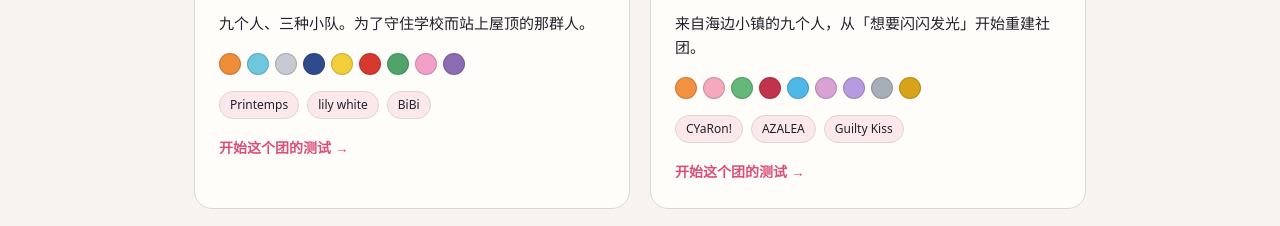
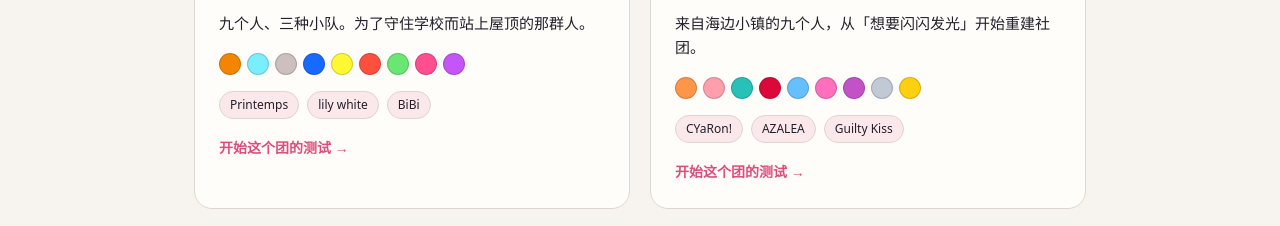
Before and after one commit to AyaseEli-Bing/lovelive-quiz, a plain HTML site: page index.html in a window 1280 px wide. Shown: the part 385-611 px from the top of the page. Drawn offline with Linux system fonts and the light colour scheme.

Commit message:
data: 应援色改用 LLWiki 應援色列表色值；小鸟/善子色名与色值不符加标注

```diff
--- a/data.js
+++ b/data.js
@@ -37,112 +37,111 @@ export const GROUPS = {
 export const MEMBERS = {
   honoka: {
     group: "muse", nameJa: "高坂穂乃果", nameZh: "高坂穗乃果", romaji: "Kosaka Honoka",
-    unit: "Printemps", color: "#EF8C38", colorName: "橙色", mono: "ほ", darkInk: false,
+    unit: "Printemps", color: "#f38500", colorName: "橙色", mono: "ほ", darkInk: true,
     birthday: "8月3日", blood: "O", grade: "2年级",
     traits: ["先动起来再说", "乐观到有点迟钝", "爱吃也爱饿肚子", "把伙伴的情绪扛在自己身上"],
   },
   eli: {
     group: "muse", nameJa: "絢瀬絵里", nameZh: "绚濑绘里", romaji: "Ayase Eli",
-    unit: "BiBi", color: "#6FC7DE", colorName: "水蓝色", mono: "え", darkInk: true,
+    unit: "BiBi", color: "#7aeeff", colorName: "水蓝色", mono: "え", darkInk: true,
     birthday: "10月21日", blood: "B", grade: "3年级",
     traits: ["凡事先想清楚", "把责任感放在喜好前面", "怕黑但不承认", "全能背后的紧绷"],
   },
   kotori: {
     group: "muse", nameJa: "南ことり", nameZh: "南小鸟", romaji: "Minami Kotori",
-    unit: "Printemps", color: "#C6CAD2", colorName: "银灰色", mono: "こ", darkInk: true,
+    unit: "Printemps", color: "#cebfbf", colorName: "银灰色", mono: "こ", darkInk: true,
+    colorNote: "LLWiki 色名记为「白色」，色值 #cebfbf 实为灰米色",
     birthday: "9月12日", blood: "O", grade: "2年级",
     traits: ["说话软、手更软", "把心意缝进衣服里", "天然的外表，早熟的心", "宁可自己吃亏"],
   },
   umi: {
     group: "muse", nameJa: "園田海未", nameZh: "园田海未", romaji: "Sonoda Umi",
-    unit: "lily white", color: "#2F4B8C", colorName: "深蓝色", mono: "う", darkInk: false,
+    unit: "lily white", color: "#1769ff", colorName: "深蓝色", mono: "う", darkInk: false,
     birthday: "3月15日", blood: "A", grade: "2年级",
     traits: ["对规矩比对自己还严", "容易害羞，却硬撑着讲完", "认真到不懂变通", "传统事物的守护者"],
   },
   rin: {
     group: "muse", nameJa: "星空凛", nameZh: "星空凛", romaji: "Hoshizora Rin",
-    unit: "lily white", color: "#F2CE3A", colorName: "黄色", mono: "り", darkInk: true,
+    unit: "lily white", color: "#fff832", colorName: "黄色", mono: "り", darkInk: true,
     birthday: "11月1日", blood: "A", grade: "1年级",
     traits: ["身体先于头脑", "爱哭但马上就好", "重情义到不讲道理", "嘴上逞强，心里软"],
   },
   maki: {
     group: "muse", nameJa: "西木野真姫", nameZh: "西木野真姬", romaji: "Nishikino Maki",
-    unit: "BiBi", color: "#D9382F", colorName: "红色", mono: "ま", darkInk: false,
+    unit: "BiBi", color: "#ff503e", colorName: "红色", mono: "ま", darkInk: true,
     birthday: "4月19日", blood: "AB", grade: "1年级",
     traits: ["嘴硬心软的典型", "才华是底气也是隔阂", "不擅长先开口示好", "习惯一个人扛"],
   },
   hanayo: {
     group: "muse", nameJa: "小泉花陽", nameZh: "小泉花阳", romaji: "Koizumi Hanayo",
-    unit: "Printemps", color: "#4FA46A", colorName: "绿色", mono: "は", darkInk: false,
+    unit: "Printemps", color: "#6ae673", colorName: "绿色", mono: "は", darkInk: true,
     birthday: "1月17日", blood: "B", grade: "1年级",
     traits: ["安静到容易被忽略", "对喜欢的东西异常专注", "习惯先反省自己", "为白米饭认真"],
   },
   nico: {
     group: "muse", nameJa: "矢澤にこ", nameZh: "矢泽妮可", romaji: "Yazawa Nico",
-    unit: "BiBi", color: "#F2A0C8", colorName: "粉色", mono: "に", darkInk: true,
+    unit: "BiBi", color: "#ff4f91", colorName: "粉色", mono: "に", darkInk: true,
     birthday: "7月22日", blood: "A", grade: "3年级",
     traits: ["把可爱当作事业", "毒舌是关心的另一种说法", "努力从不给人看见", "家里孩子多，所以会照顾人"],
   },
   nozomi: {
     group: "muse", nameJa: "東條希", nameZh: "东条希", romaji: "Tojo Nozomi",
-    unit: "lily white", color: "#8B6BB1", colorName: "紫色", mono: "の", darkInk: false,
+    unit: "lily white", color: "#c455f6", colorName: "紫色", mono: "の", darkInk: true,
     birthday: "6月9日", blood: "O", grade: "3年级",
     traits: ["用玩笑话讲真心", "相信直觉也相信占卜", "大姐姐式的距离感", "午睡与灵感同等重要"],
   },
   chika: {
     group: "aqours", nameJa: "高海千歌", nameZh: "高海千歌", romaji: "Takami Chika",
-    unit: "CYaRon!", color: "#F2913F", colorName: "蜜柑色", mono: "ち", darkInk: false,
+    unit: "CYaRon!", color: "#ff9547", colorName: "蜜柑色", mono: "ち", darkInk: true,
     birthday: "8月1日", blood: "B", grade: "2年级",
     traits: ["先喊出来再想办法", "把别人的梦想也当回事", "天生的召集者", "念旧，海是她的原点"],
   },
   riko: {
     group: "aqours", nameJa: "桜内梨子", nameZh: "樱内梨子", romaji: "Sakurauchi Riko",
-    unit: "Guilty Kiss", color: "#F4A9BC", colorName: "樱色", mono: "り", darkInk: true,
+    unit: "Guilty Kiss", color: "#ff9eac", colorName: "樱色", mono: "り", darkInk: true,
     birthday: "9月19日", blood: "A", grade: "2年级",
     traits: ["表面冷静，内心慌张", "用音乐代替表达", "转学生的适应焦虑", "认真得容易自责"],
   },
   kanan: {
     group: "aqours", nameJa: "松浦果南", nameZh: "松浦果南", romaji: "Matsuura Kanan",
-    unit: "AZALEA", color: "#63B87A", colorName: "草绿色", mono: "か", darkInk: false,
-    colorNote: "萌百条目正文记为草绿色；官网口径（萌百「LoveLive!角色颜色」模板）记为エメラルドグリーン（祖母绿）",
+    unit: "AZALEA", color: "#27c1b7", colorName: "草绿色", mono: "か", darkInk: true,
     birthday: "2月10日", blood: "O", grade: "3年级",
     traits: ["手上功夫比嘴上功夫快", "可靠到常被忽略", "怕高、怕鬼，但不会退", "把海当作日常"],
   },
   dia: {
     group: "aqours", nameJa: "黒澤ダイヤ", nameZh: "黑泽黛雅", romaji: "Kurosawa Dia",
-    unit: "AZALEA", color: "#C0334A", colorName: "红色", mono: "だ", darkInk: false,
+    unit: "AZALEA", color: "#db0839", colorName: "红色", mono: "だ", darkInk: false,
     birthday: "1月1日", blood: "A", grade: "3年级",
     traits: ["先立规矩，再谈感情", "把家族期待背在身上", "严格其实是一种保护", "为妹妹破功"],
   },
   you: {
     group: "aqours", nameJa: "渡辺曜", nameZh: "渡边曜", romaji: "Watanabe You",
-    unit: "CYaRon!", color: "#4FB8E8", colorName: "水蓝色", mono: "よ", darkInk: true,
+    unit: "CYaRon!", color: "#66c0ff", colorName: "水蓝色", mono: "よ", darkInk: true,
     birthday: "4月17日", blood: "AB", grade: "2年级",
     traits: ["想当船长的那种人", "行动力和酸味并存", "对海的了解超过对人", "练到底才肯罢休"],
   },
   ruby: {
     group: "aqours", nameJa: "黒澤ルビィ", nameZh: "黑泽露比", romaji: "Kurosawa Ruby",
-    unit: "CYaRon!", color: "#D8A3D2", colorName: "粉紫色", mono: "る", darkInk: true,
-    colorNote: "萌百条目正文记为粉紫色；官网口径记为粉色",
+    unit: "CYaRon!", color: "#ff6fbe", colorName: "粉紫色", mono: "る", darkInk: true,
     birthday: "9月21日", blood: "A", grade: "1年级",
     traits: ["容易慌张，容易道歉", "把姐姐当作标准", "羡慕别人的大胆", "一旦决定了就很稳"],
   },
   mari: {
     group: "aqours", nameJa: "小原鞠莉", nameZh: "小原鞠莉", romaji: "Ohara Mari",
-    unit: "Guilty Kiss", color: "#B79BE0", colorName: "浅紫色", mono: "ま", darkInk: true,
+    unit: "Guilty Kiss", color: "#c252c6", colorName: "浅紫色", mono: "ま", darkInk: false,
     birthday: "6月13日", blood: "AB", grade: "3年级",
     traits: ["直球且热烈", "先把日子过得漂亮", "看似随便，其实看得很清", "舍得放手去追"],
   },
   yoshiko: {
     group: "aqours", nameJa: "津島善子", nameZh: "津岛善子", romaji: "Tsushima Yoshiko",
-    unit: "Guilty Kiss", color: "#A8AEB8", colorName: "灰色·白色", mono: "や", darkInk: false,
+    unit: "Guilty Kiss", color: "#c1cad4", colorName: "灰色·白色", mono: "や", darkInk: true,
+    colorNote: "LLWiki 色名记为「白色」，色值 #c1cad4 实为浅蓝灰",
     birthday: "7月13日", blood: "O", grade: "1年级",
     traits: ["设定不能崩", "傲娇是防御机制", "怕被人看穿，又想被理解", "嘴上不承认，身体很诚实"],
   },
   hanamaru: {
     group: "aqours", nameJa: "国木田花丸", nameZh: "国木田花丸", romaji: "Kunikida Hanamaru",
-    unit: "AZALEA", color: "#D9A21B", colorName: "深黄色", mono: "は", darkInk: true,
-    colorNote: "萌百条目正文记为深黄色（腌萝卜色，由声优在广播节目里定下）；官网口径记为黄色",
+    unit: "AZALEA", color: "#ffd010", colorName: "深黄色", mono: "は", darkInk: true,
     birthday: "3月4日", blood: "O", grade: "1年级",
     traits: ["用文字理解世界", "口癖和语尾是身份", "沉稳的外表，腹黑的小算盘", "为偶像下过苦功"],
   },
--- a/index.html
+++ b/index.html
@@ -36,7 +36,7 @@
   <main id="app" class="app" aria-live="polite"></main>
 
   <footer class="colophon">
-    <p>成员资料（姓名、生日、血型、学年、应援色名、小队）依据萌娘百科条目整理，性格描述为自行改写；色值为按萌百色名调配的近似值。角色形象取自萌娘百科收录的官方立绘，著作权归各权利方所有。</p>
+    <p>成员资料（姓名、生日、血型、学年、应援色名、小队）依据萌娘百科条目整理，性格描述为自行改写；十六进制色值取自 LLWiki《LoveLive!系列應援色列表》。角色形象取自萌娘百科收录的官方立绘，著作权归各权利方所有。</p>
     <p>本页面为爱好者自制的非官方测试，与 LoveLive! 官方及各权利方无关，不作商业用途。标有 * 的应援色，萌娘百科条目正文与官网口径不一致，悬停可看说明。</p>
   </footer>
 </div>
```
Also changed, not shown: 1 other file.
